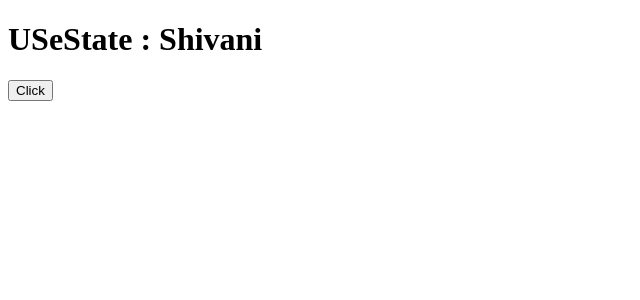
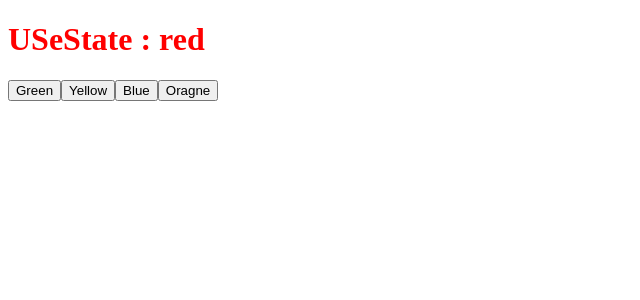
Before and after one commit to shivaniwaghmare9/react.class, a React (Vite) app in the folder classApp5pm/: page / in a window 1280 px wide. Shown: the top 300 px of the page, without its empty margins (0-640 px from the left). Built offline with nearby package versions, Linux system fonts and the light colour scheme.

Commit message:
colorchange

```diff
--- a/classApp5pm/src/App.jsx
+++ b/classApp5pm/src/App.jsx
@@ -1,11 +1,14 @@
 
 import { useState } from "react";
 const App=()=>{
-    const [name,setName]=useState("Shivani");
+    const [color,setColor]=useState("red");
     return(
         <>
-        <h1>USeState : {name}</h1>
-        <button onClick={()=>{setName("Priyaa")}}>Click</button>
+        <h1 style={{color:color}}>USeState : {color}</h1>
+        <button onClick={()=>{setColor("green")}}>Green</button>
+        <button onClick={()=>{setColor("yellow")}}>Yellow</button>
+        <button onClick={()=>{setColor("blue")}}>Blue</button>
+        <button onClick={()=>{setColor("orange")}}>Oragne</button>
         </>
     )
 }
```
